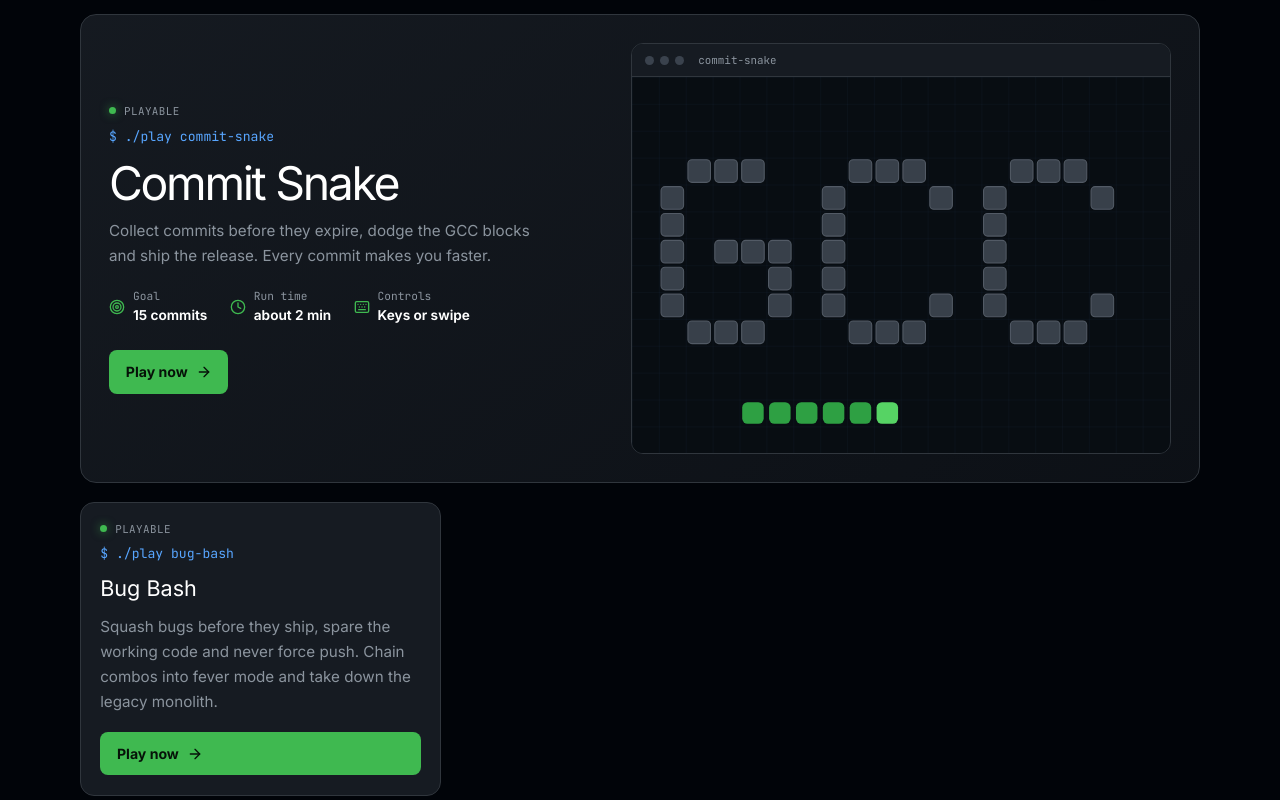
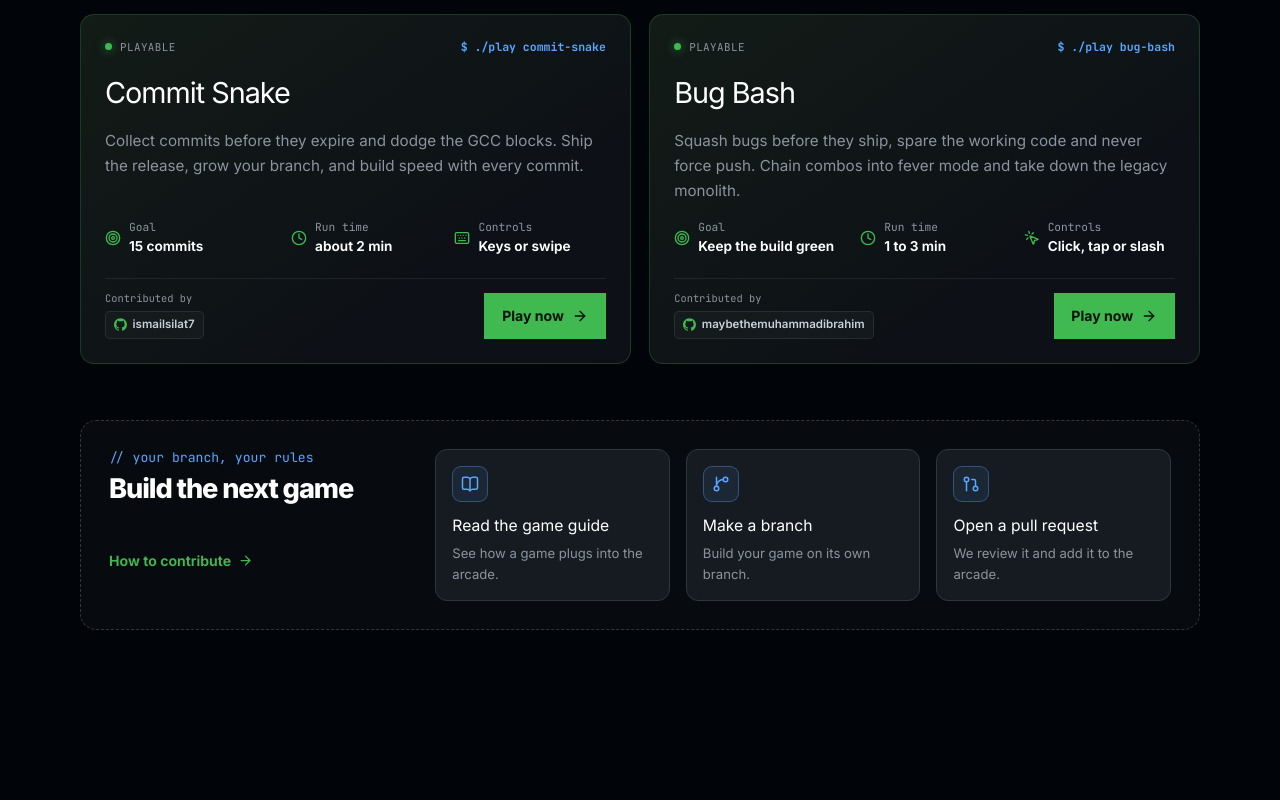
Before and after one commit to GCC-FAST-NUCES-Karachi/GCC, a Next.js app: page /games in a window 1280 px wide. Shown: the part 720-1520 px from the top of the page. Built offline with nearby package versions, Linux system fonts and the light colour scheme.

Commit message:
Redesign game cards

```diff
--- a/src/app/games/games.css
+++ b/src/app/games/games.css
@@ -65,11 +65,11 @@
   align-items: center;
   gap: 0.5rem;
   padding: 0.7rem 1.1rem;
-  border-radius: 8px;
+  border-radius: var(--control-radius);
   font-size: 0.9rem;
   font-weight: 700;
   text-decoration: none;
-  transition: transform 0.2s ease, box-shadow 0.2s ease, background 0.2s ease;
+  transition: transform var(--control-transition), box-shadow var(--control-transition), background-color var(--control-transition);
 }
 
 .games-btn:hover {
@@ -81,6 +81,8 @@
   color: #061208;
 }
 
+.games-btn-primary:hover { background: #56d364; box-shadow: 0 6px 18px rgb(63 185 80 / 20%); }
+
 .games-btn-outline {
   border: 1px solid var(--accent-blue);
   color: var(--accent-blue);
@@ -90,6 +92,8 @@
   background: rgb(88 166 255 / 10%);
   box-shadow: 0 0 20px rgb(88 166 255 / 20%);
 }
+
+.games-btn:active { transform: translateY(1px) scale(.98); box-shadow: none; }
 
 .games-list {
   scroll-margin-top: 6rem;
@@ -134,56 +138,12 @@
   box-shadow: 0 0 10px rgb(63 185 80 / 65%);
 }
 
-/* ---------- hub: featured game ---------- */
-
-.arcade-feature {
-  position: relative;
-  display: grid;
-  grid-template-columns: minmax(0, 1fr) minmax(0, 1.1fr);
-  gap: 2rem;
-  align-items: center;
-  padding: 1.75rem;
-  border: 1px solid var(--border-default);
-  border-radius: 16px;
-  background: linear-gradient(145deg, rgb(22 27 34 / 96%), rgb(13 17 23 / 96%));
-  transition: transform 0.2s ease, border-color 0.2s ease, box-shadow 0.2s ease;
-}
-
-.arcade-feature:hover,
-.arcade-feature:focus-within {
-  transform: translateY(-4px);
-  border-color: rgb(88 166 255 / 70%);
-  box-shadow: 0 0 0 1px rgb(88 166 255 / 20%), 0 18px 50px rgb(88 166 255 / 10%);
-}
-
-.arcade-feature-copy {
-  display: flex;
-  flex-direction: column;
-  align-items: flex-start;
-  gap: 0.65rem;
-}
-
-.arcade-feature-copy h3 {
-  margin: 0.2rem 0 0;
-  color: var(--text-heading);
-  font-size: clamp(2rem, 4vw, 2.9rem);
-  letter-spacing: -0.05em;
-  line-height: 1.05;
-}
-
-.arcade-stretched {
-  text-decoration: none;
-}
-
-.arcade-stretched::after {
-  position: absolute;
-  inset: 0;
-  border-radius: 16px;
-  content: "";
-}
+/* ---------- hub: matching game cards ---------- */
 
 .game-description {
-  max-width: 46ch;
+  white-space: pre-line;
+  width: 100%;
+  max-width: none;
   margin: 0;
   color: var(--text-dim);
   font-size: 0.95rem;
@@ -192,16 +152,17 @@
 
 .arcade-meta {
   display: grid;
-  grid-template-columns: repeat(3, auto);
-  gap: 0.6rem 1.4rem;
-  margin: 0.6rem 0 0.4rem;
+  grid-template-columns: minmax(0, 1.15fr) repeat(2, minmax(0, 1fr));
+  gap: 0.75rem;
+  margin: 0.3rem 0 0.5rem;
   padding: 0;
   list-style: none;
 }
 
 .arcade-meta li {
+  min-width: 0;
   display: grid;
-  grid-template-columns: auto 1fr;
+  grid-template-columns: auto minmax(0, 1fr);
   column-gap: 0.5rem;
   align-items: center;
   color: var(--text-dim);
@@ -218,100 +179,103 @@
 }
 
 .arcade-meta li strong {
+  min-width: 0;
   color: var(--text-heading);
   font-size: 0.85rem;
   font-weight: 650;
+  overflow-wrap: anywhere;
 }
 
 .arcade-cta {
   display: inline-flex;
   align-items: center;
   gap: 0.5rem;
-  margin-top: 0.5rem;
+  margin-top: 0;
   padding: 0.7rem 1.05rem;
-  border-radius: 8px;
+  border: 1px solid transparent;
+  border-radius: var(--control-radius);
   background: var(--accent-green);
   color: #061208;
   font-size: 0.88rem;
   font-weight: 700;
-}
-
-.arcade-preview {
-  overflow: hidden;
-  border: 1px solid var(--border-default);
-  border-radius: 12px;
-  background: #080d12;
-}
-
-.arcade-preview-bar {
-  display: flex;
-  align-items: center;
-  gap: 6px;
-  padding: 0.55rem 0.8rem;
-  border-bottom: 1px solid var(--border-default);
-  background: var(--bg-card);
-}
-
-.arcade-preview-bar i {
-  width: 9px;
-  height: 9px;
-  border-radius: 50%;
-  background: #3a424d;
-}
-
-.arcade-preview-bar span {
-  margin-left: 0.5rem;
-  color: var(--text-dim);
-  font: 0.68rem var(--font-mono);
-}
-
-.arcade-preview-svg {
-  display: block;
-  width: 100%;
-  height: auto;
-}
-
-.arcade-preview-food {
-  animation: arcade-pulse 1.6s ease-in-out infinite;
-  transform-box: fill-box;
-  transform-origin: center;
-}
-
-@keyframes arcade-pulse {
-  50% {
-    opacity: 0.45;
-  }
+  text-decoration: none;
+  white-space: nowrap;
+  transition: transform var(--control-transition), background-color var(--control-transition), box-shadow var(--control-transition);
 }
 
 .games-grid {
   display: grid;
-  grid-template-columns: repeat(3, minmax(0, 1fr));
+  grid-template-columns: repeat(2, minmax(0, 1fr));
   gap: 1.15rem;
-  margin-top: 1.15rem;
 }
 
 .game-card {
+  min-width: 0;
+  min-height: 0;
   display: flex;
   flex-direction: column;
-  gap: 0.6rem;
-  padding: 1.2rem;
-  border: 1px solid var(--border-default);
+  gap: 0.85rem;
+  padding: clamp(1.15rem, 2vw, 1.5rem);
+  border: 1px solid rgb(63 185 80 / 24%);
   border-radius: 14px;
-  background: var(--bg-card);
-  text-decoration: none;
-  transition: transform 0.2s ease, border-color 0.2s ease;
+  background: linear-gradient(145deg, rgb(20 29 24 / 95%), rgb(13 17 23 / 98%) 70%);
+  transition: transform var(--control-transition), border-color var(--control-transition), box-shadow var(--control-transition);
 }
 
 .game-card:hover {
-  transform: translateY(-4px);
-  border-color: rgb(88 166 255 / 70%);
-}
+  transform: translateY(-3px);
+  border-color: rgb(63 185 80 / 65%);
+  box-shadow: 0 12px 32px rgb(0 0 0 / 24%), 0 0 22px rgb(63 185 80 / 7%);
+}
+
+.game-card:focus-within { border-color: var(--accent-green); }
+
+.game-card-top { display: flex; flex-wrap: wrap; align-items: center; justify-content: space-between; gap: .5rem; }
+.game-card-top code { color: var(--accent-blue); font: 700 .72rem var(--font-mono); }
 
 .game-card h3 {
-  margin: 0;
+  margin: .2rem 0 0;
   color: var(--text-heading);
-  font-size: 1.35rem;
-}
+  font-size: clamp(1.45rem, 2.5vw, 1.8rem);
+  letter-spacing: -.035em;
+}
+
+.game-card .game-description { min-height: 3.3em; flex: 1 0 auto; }
+
+.game-card .arcade-meta { margin-top: 0; padding-top: .15rem; }
+
+.game-card-action {
+  display: flex;
+  margin-top: 0;
+  padding: .9rem 0;
+}
+
+.game-card-action .arcade-cta { margin-left: auto; }
+
+.game-card-footer {
+  display: flex;
+  align-items: flex-end;
+  justify-content: space-between;
+  gap: 1rem;
+  padding-top: .75rem;
+  border-top: 1px solid rgb(139 148 158 / 14%);
+}
+
+.game-card-footer .game-card-action {
+  flex: 0 0 auto;
+  padding: 0;
+}
+
+.game-contributor-group { display: grid; width: 100%; min-width: 0; gap: .35rem; }
+.game-contributors { display: flex; min-width: 0; flex-wrap: wrap; align-items: center; gap: .35rem; }
+.game-contributors-label { color: var(--text-dim); font: .65rem var(--font-mono); }
+.game-contributors a { display: inline-flex; min-height: 28px; min-width: 0; align-items: center; gap: .35rem; padding: 0 .5rem; border: 1px solid rgb(139 148 158 / 16%); border-radius: 5px; background: rgb(139 148 158 / 5%); color: var(--text-body); font-size: .72rem; font-weight: 600; text-decoration: none; overflow-wrap: anywhere; }
+.game-contributors a span { min-width: 0; overflow-wrap: anywhere; }
+.game-contributors a svg { width: 13px; height: 13px; flex: 0 0 auto; fill: currentColor; color: var(--accent-green); }
+.game-contributors a:hover { border-color: rgb(63 185 80 / 44%); background: rgb(63 185 80 / 8%); color: var(--text-heading); }
+.arcade-cta:hover { transform: translateY(-1px); background: #56d364; box-shadow: 0 5px 16px rgb(63 185 80 / 20%); }
+.arcade-cta:active { transform: translateY(1px) scale(.98); box-shadow: none; }
+.arcade-cta:focus-visible, .game-contributors a:focus-visible { outline: 2px solid var(--accent-blue); outline-offset: 3px; }
 
 /* ---------- hub: contribute ---------- */
 
@@ -383,6 +347,7 @@
 
 .arcade-contribute-link {
   display: inline-flex;
+  min-height: 44px;
   grid-area: link;
   align-items: center;
   gap: 0.45rem;
@@ -390,6 +355,8 @@
   font-size: 0.88rem;
   font-weight: 650;
   text-decoration: none;
+  text-underline-offset: 4px;
+  transition: color var(--control-transition);
 }
 
 .arcade-contribute-link:hover {
@@ -402,6 +369,7 @@
 
 .games-back {
   display: inline-flex;
+  min-height: 44px;
   align-items: center;
   gap: 0.5rem;
   color: var(--text-dim);
@@ -668,12 +636,12 @@
 
 .snake-pause {
   display: inline-flex;
-  min-height: 32px;
+  min-height: 44px;
   align-items: center;
   gap: 0.35rem;
   padding: 0.3rem 0.65rem;
   border: 1px solid var(--border-default);
-  border-radius: 7px;
+  border-radius: var(--control-radius);
   background: var(--bg-card);
   color: var(--text-body);
   font: 0.72rem var(--font-sans);
@@ -682,7 +650,10 @@
 
 .snake-pause:hover:not(:disabled) {
   border-color: var(--accent-blue);
-}
+  background: rgb(88 166 255 / 10%);
+}
+
+.snake-pause:active:not(:disabled) { transform: scale(.97); }
 
 .snake-pause:disabled {
   opacity: 0.4;
@@ -768,17 +739,21 @@
 
 .snake-start {
   display: inline-flex;
-  min-height: 42px;
+  min-height: 44px;
   align-items: center;
   gap: 0.55rem;
   padding: 0.65rem 1.1rem;
-  border: 0;
-  border-radius: 8px;
+  border: 1px solid transparent;
+  border-radius: var(--control-radius);
   background: var(--accent-green);
   color: #07130a;
   font: 700 0.85rem var(--font-sans);
   cursor: pointer;
-}
+  transition: transform var(--control-transition), background-color var(--control-transition), box-shadow var(--control-transition);
+}
+
+.snake-start:hover { transform: translateY(-2px); background: #56d364; box-shadow: 0 6px 18px rgb(63 185 80 / 20%); }
+.snake-start:active { transform: translateY(1px) scale(.98); box-shadow: none; }
 
 /* ---------- touch d-pad (phones/tablets only) ---------- */
 
@@ -1415,14 +1390,6 @@
    ========================================================= */
 
 @media (max-width: 900px) {
-  .arcade-feature {
-    grid-template-columns: 1fr;
-  }
-
-  .arcade-preview {
-    order: -1;
-  }
-
   .arcade-contribute {
     grid-template-columns: 1fr;
     grid-template-areas: "head" "steps" "link";
@@ -1452,7 +1419,7 @@
 
 @media (max-width: 760px) {
   .games-grid {
-    grid-template-columns: repeat(2, minmax(0, 1fr));
+    grid-template-columns: 1fr;
   }
 }
 
@@ -1479,13 +1446,13 @@
     grid-template-columns: 1fr;
   }
 
-  .arcade-feature {
-    padding: 1rem;
-  }
-
   .arcade-meta {
     grid-template-columns: 1fr;
   }
+
+  .game-card .game-description { min-height: 0; }
+
+  .game-card-action .arcade-cta { margin-left: 0; }
 
   .arcade-steps {
     grid-template-columns: 1fr;
--- a/src/app/games/page.jsx
+++ b/src/app/games/page.jsx
@@ -10,7 +10,7 @@ import {
   MousePointerClick,
   Target,
 } from "lucide-react";
-import { BLOCK_LIST, COLS, ROWS } from "./commit-snake/config";
+import { siGithub } from "simple-icons";
 import "./games.css";
 
 export const metadata = {
@@ -18,43 +18,21 @@ export const metadata = {
   description: "Play small games made by the GitHub Campus Club community.",
 };
 
-const PREVIEW_SNAKE = [9, 8, 7, 6, 5, 4].map((x) => ({ x, y: 12 }));
-const PREVIEW_FOOD = { x: 13, y: 12 };
-
-function SnakePreview() {
-  return (
-    <svg className="arcade-preview-svg" viewBox={`0 0 ${COLS} ${ROWS}`} aria-hidden="true">
-      <defs>
-        <pattern id="preview-grid" width="1" height="1" patternUnits="userSpaceOnUse">
-          <path d="M 1 0 L 0 0 0 1" fill="none" stroke="rgb(88 166 255 / 8%)" strokeWidth="0.03" />
-        </pattern>
-      </defs>
-      <rect width={COLS} height={ROWS} fill="#080d12" />
-      <rect width={COLS} height={ROWS} fill="url(#preview-grid)" />
-      {BLOCK_LIST.map(({ x, y }) => (
-        <rect key={`${x},${y}`} x={x + 0.08} y={y + 0.08} width="0.84" height="0.84" rx="0.15" fill="#38404a" stroke="#525a65" strokeWidth="0.04" />
-      ))}
-      {PREVIEW_SNAKE.map(({ x, y }, i) => (
-        <rect key={x} x={x + 0.1} y={y + 0.1} width="0.8" height="0.8" rx="0.2" fill={i === 0 ? "#56d364" : "#2ea043"} />
-      ))}
-      <rect className="arcade-preview-food" x={PREVIEW_FOOD.x + 0.33} y={PREVIEW_FOOD.y + 0.33} width="0.34" height="0.34" rx="0.05" fill="#3fb950" transform={`rotate(45 ${PREVIEW_FOOD.x + 0.5} ${PREVIEW_FOOD.y + 0.5})`} />
-    </svg>
-  );
-}
-
 const games = [
   {
     href: "/games/commit-snake",
     name: "Commit Snake",
     command: "./play commit-snake",
     status: "PLAYABLE",
-    description: "Collect commits before they expire, dodge the GCC blocks and ship the release. Every commit makes you faster.",
+    description: "Collect commits before they expire and dodge the GCC blocks. Ship the release, grow your branch, and build speed with every commit.",
     meta: [
       { Icon: Target, label: "Goal", value: "15 commits" },
       { Icon: Clock, label: "Run time", value: "about 2 min" },
       { Icon: Keyboard, label: "Controls", value: "Keys or swipe" },
     ],
-    Preview: SnakePreview,
+    contributors: [
+      { username: "ismailsilat7", href: "https://github.com/ismailsilat7" },
+    ],
   },
   {
     href: "/games/bug-bash",
@@ -67,6 +45,7 @@ const games = [
       { Icon: Clock, label: "Run time", value: "1 to 3 min" },
       { Icon: MousePointerClick, label: "Controls", value: "Click, tap or slash" },
     ],
+    contributors: [{ username: "maybethemuhammadibrahim", href: "https://github.com/maybethemuhammadibrahim" }],
   },
 ];
 
@@ -79,8 +58,6 @@ const steps = [
 ];
 
 export default function GamesPage() {
-  const [featured, ...others] = games;
-
   return (
     <main id="main-content" className="games-page">
       <header className="games-hero">
@@ -111,44 +88,35 @@ export default function GamesPage() {
           <span className="games-live"><i /> ARCADE ONLINE</span>
         </div>
 
-        <article className="arcade-feature">
-          <div className="arcade-feature-copy">
-            <span className="game-status"><i />{featured.status}</span>
-            <p className="game-command">{`$ ${featured.command}`}</p>
-            <h3>
-              <Link href={featured.href} className="arcade-stretched">{featured.name}</Link>
-            </h3>
-            <p className="game-description">{featured.description}</p>
+        <div className="games-grid">
+          {games.map((game) => (
+            <article key={game.name} className="game-card">
+              <div className="game-card-top"><span className="game-status"><i />{game.status}</span><code>{`$ ${game.command}`}</code></div>
+              <h3>{game.name}</h3>
+              <p className="game-description">{game.description}</p>
               <ul className="arcade-meta">
-              {featured.meta.map(({ Icon, label, value }) => (
-                <li key={label}>
-                  <Icon size={16} aria-hidden="true" />
-                  <span>{label}</span>
-                  <strong>{value}</strong>
-                </li>
+                {game.meta.map(({ Icon, label, value }) => (
+                  <li key={label}><Icon size={16} aria-hidden="true" /><span>{label}</span><strong>{value}</strong></li>
                 ))}
               </ul>
-            <span className="arcade-cta">Play now <ArrowRight size={16} aria-hidden="true" /></span>
+              <div className="game-card-footer">
+                <div className="game-contributor-group" aria-label={`Contributors to ${game.name}`}>
+                  <span className="game-contributors-label">Contributed by</span>
+                  <div className="game-contributors">
+                    {game.contributors.map(({ username, href }) => (
+                      <a key={username} href={href} target="_blank" rel="noreferrer" aria-label={`${username} on GitHub`}>
+                        <svg viewBox="0 0 24 24" aria-hidden="true"><path d={siGithub.path} /></svg><span>{username}</span>
+                      </a>
+                    ))}
                   </div>
-          <div className="arcade-preview" aria-hidden="true">
-            <div className="arcade-preview-bar"><i /><i /><i /><span>commit-snake</span></div>
-            <featured.Preview />
+                </div>
+                <div className="game-card-action">
+                  <Link href={game.href} className="arcade-cta">Play now <ArrowRight size={16} aria-hidden="true" /></Link>
+                </div>
               </div>
             </article>
-
-        {others.length > 0 && (
-          <div className="games-grid">
-            {others.map((game) => (
-              <Link key={game.name} href={game.href} className="game-card">
-                <span className="game-status"><i />{game.status}</span>
-                <p className="game-command">{`$ ${game.command}`}</p>
-                <h3>{game.name}</h3>
-                <p className="game-description">{game.description}</p>
-                <span className="arcade-cta">Play now <ArrowRight size={16} aria-hidden="true" /></span>
-              </Link>
           ))}
         </div>
-        )}
       </section>
 
       <section id="contribute" className="arcade-contribute" aria-labelledby="contribute-heading">
```
Lines whose indentation alone changed are shown as unchanged.
